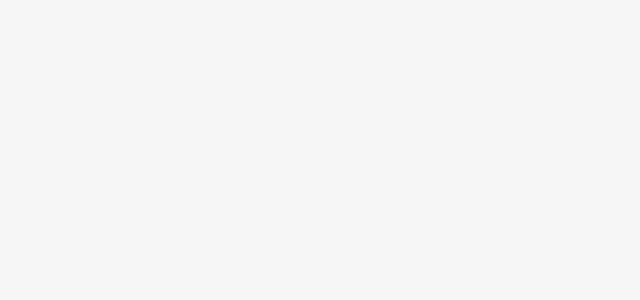
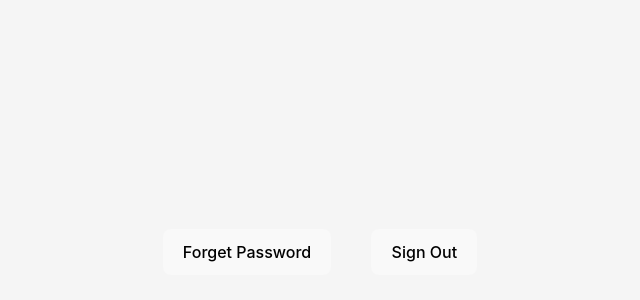
Before and after one commit to ashish280601/Node.js-Authentication.git_it, a React (Vite) app: page /dashboard in a window 1280 px wide. Before the commit this address had no page. Shown: the part 148-448 px from the top of the page, without its empty margins (320-960 px from the left). Built offline with nearby package versions, Linux system fonts and the light colour scheme.

Commit message:
deployment 1

```diff
--- a/configUrl.js
+++ b/configUrl.js
@@ -1,2 +1,2 @@
-// export const hostUrl = "https://node-js-authentication-apis.onrender.com"
-export const hostUrl = "http://localhost:7000";
+export const hostUrl = "https://node-js-authentication-apis.onrender.com"
+// export const hostUrl = "http://localhost:7000";
--- a/src/App.jsx
+++ b/src/App.jsx
@@ -11,20 +11,19 @@ import { useState } from "react";
 import { useSelector } from "react-redux";
 
 function App() {
-  const [toggleAuth, setToggleAuth] = useState(false);
+  const [toggleAuth, setToggleAuth] = useState(true);
   const { isSession } = useSelector((state) => state.auth);
-  const isAuthenticated = isSession?.status || "";
+  const isAuthenticated = isSession?.status || toggleAuth;
 
   console.log("isAuthenticated", isAuthenticated);
 
   return (
     <Routes>
       <Route path="/signup" element={<SignUp />} />
-      <Route path="/login" element={<Login />} />
+      <Route path="/" element={<Login onToggleAuth={setToggleAuth}/>} />
       <Route
-        path="/"
-        element={<Dashboard />}
-        // element={isAuthenticated ? <Dashboard /> : <Navigate to="/login" />}
+        path="/dashboard"
+        element={isAuthenticated ? <Dashboard /> : <Navigate to="/login" />}
       />
       <Route
         path="/otp/verify"
@@ -36,6 +35,7 @@ function App() {
           isAuthenticated ? <ForgetPassword /> : <Navigate to="/login" />
         }
       />
+      {/* <Route path="/" element={isAuthenticated ? <Dashboard /> : <Navigate to="/login" />} /> */}
     </Routes>
   );
 }
--- a/src/auth/ForgetPassword.jsx
+++ b/src/auth/ForgetPassword.jsx
@@ -50,7 +50,7 @@ const ForgetPassword = ({ onLogout }) => {
       });
       // Clear the session
       sessionStorage.removeItem("userData");
-      navigate("/login");
+      navigate("/");
     } catch (error) {
       console.error("Error while changing password", error);
       enqueueSnackbar("Error While Changing Password", {
--- a/src/auth/Login.jsx
+++ b/src/auth/Login.jsx
@@ -1,6 +1,6 @@
 import React, { useEffect, useState } from "react";
 import axios from "axios";
-import { Link, useNavigate } from "react-router-dom";
+import { Link, useNavigate, useLocation } from "react-router-dom";
 import { useSnackbar } from "notistack";
 import { hostUrl } from "../../configUrl";
 import ReCAPTCHA from "react-google-recaptcha";
@@ -9,11 +9,12 @@ import { googleAuthSlice, loginUser, togglePasswordVisibility } from "../redux/a
 
 import loginimg from "../assets/images/loginimg.png";
 
-const Login = () => {
+const Login = ({onToggleAuth}) => {
   const [auth, setAuth] = useState({});
   const [recaptchaToken, setRecaptchaToken] = useState(null);
   const { enqueueSnackbar } = useSnackbar();
   const navigate = useNavigate();
+  const location = useLocation();
   const dispatch = useDispatch();
   const { togglePassword, isLoading } = useSelector((state) => state.auth)
 
@@ -61,7 +62,7 @@ const Login = () => {
         variant: "success",
         autoHideDuration: 5000,
       });
-      navigate("/");
+      navigate("/dashboard");
     } catch (error) {
       console.error("Error while login", error); -
         enqueueSnackbar("Unauthorized User", {
@@ -71,28 +72,36 @@ const Login = () => {
     }
   };
 
-  const handleGoogleCallback = () => {
-    window.location.href = 'http://localhost:7000/api/user/auth/google';
+  const handleGoogleCallback = async () => {
+    try {
+      // Initiate the Google login process and get the response
+      window.location.href = 'http://localhost:7000/api/user/auth/google';
+    } catch (error) {
+      console.error("Error during Google login:", error);
+      setError("An error occurred during login. Please try again.");
+    }
   };
 
-
-  // const query = new URLSearchParams(window.location.search);
-  // const token = query.get('token');
-  // const status = query.get('status');
-
-  // if (token && status) {
-  //   // Store token in localStorage
-  //   const data = sessionStorage.setItem('token', token);
-  //   console.log("seesaion data", data);
-  //   sessionStorage.setItem('status', status);
-  //   // Optionally remove the token from the URL
-  //   // history.replace('/dashboard');
-  // } else {
-  //   // Handle the case where there's no token (optional)
-  //   navigate('/login');
-  // }
-
-
+  useEffect(() => {
+    // Extract query parameters from the URL
+    console.log("call me....................................");
+    const params = new URLSearchParams(window.location.search);
+    console.log("call me1111111111111111");
+    const status = params.get('status');
+    console.log("call me2222")
+    onToggleAuth(true);
+    console.log("status", status);
+    if (status !== null) {
+      console.log("call me33333333333")
+      const isAuthenticated = status === 'true';
+      console.log("call me44444444444444444");
+      if (isAuthenticated) {
+        navigate('/dashboard'); // Redirect to dashboard or desired page
+      } else {
+        setError('Login failed. Please try again.');
+      }
+    }
+  }, [location.search, onToggleAuth, navigate]);
 
   return (
     <section className="login_sec">
--- a/src/auth/signUp.jsx
+++ b/src/auth/signUp.jsx
@@ -61,7 +61,7 @@ const SignUp = () => {
       enqueueSnackbar("Account Created Successfully", {
         variant: "success",
       });
-      navigate("/login");
+      navigate("/");
     } catch (error) {
       console.error(error);
       enqueueSnackbar("Unable to create user account", {
@@ -247,7 +247,7 @@ const SignUp = () => {
                       Don't have an account?{" "}
                       <Link
                         className="fw-medium text-primary text-decoration-underline"
-                        to="/login"
+                        to="/"
                       >
                         SignIn
                       </Link>
--- a/src/dashboard/dashboard.jsx
+++ b/src/dashboard/dashboard.jsx
@@ -38,12 +38,12 @@ const Dashboard = () => {
     try {
       if (isSession?.status === true) {
         sessionStorage.clear();
-        navigate("/login");
+        navigate("/");
       } else {
         const res = await axios.get(`${hostUrl}/api/user/auth/google/logout`);
         console.log("Logout successful", res);
         enqueueSnackbar("Logout Successful", { variant: "success" });
-        navigate("/login");
+        navigate("/");
       }
     } catch (error) {
       console.error("Logout failed", error);
```
